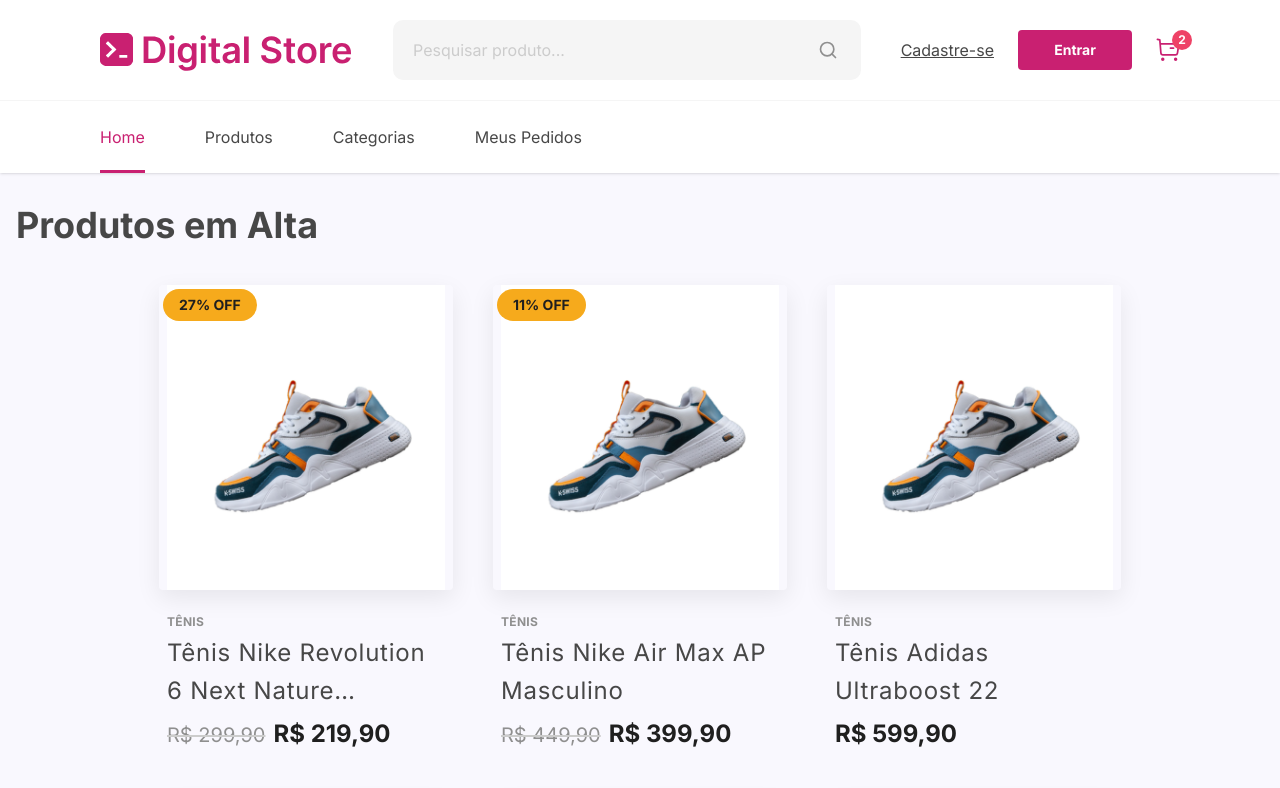
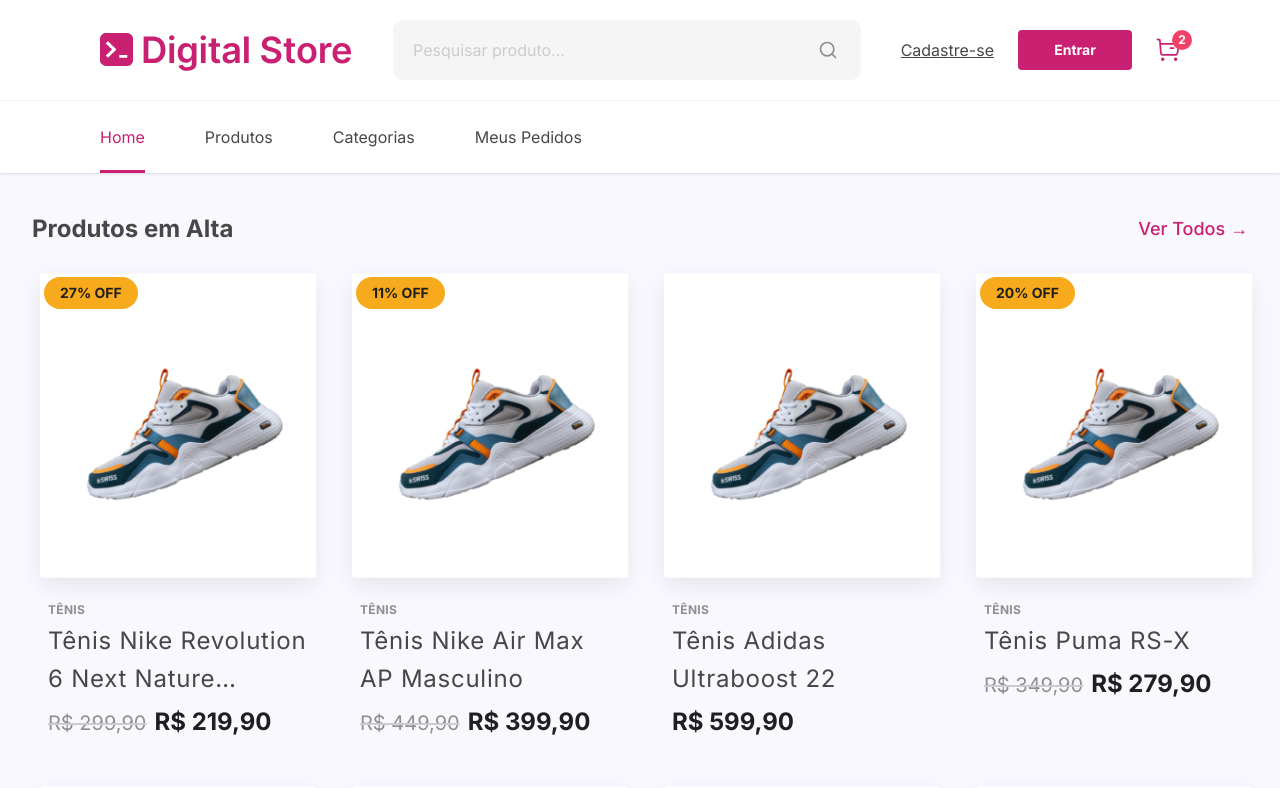
Before and after one commit to CaioIan/digital-store-frontend, a React (Vite) app: page / in a window 1280 px wide. Shown: the top 788 px of the page. Built offline with nearby package versions, Linux system fonts and the light colour scheme.

Commit message:
feat: implement section component for reusable page sections

```diff
--- a/src/components/ProductCard/index.tsx
+++ b/src/components/ProductCard/index.tsx
@@ -33,11 +33,11 @@
   return (
     <Link
       to={`/product/${id}`}
-      className="group block w-[310px] rounded-lg transition-shadow hover:shadow-sm"
+      className="group block w-[292px] rounded-lg transition-shadow hover:shadow-sm"
       aria-label={`Ver detalhes de ${name}`}
     >
       {/* Container da Imagem com Badge de Desconto */}
-      <div className="relative flex h-[321px] w-full items-center justify-center p-2">
+      <div className="relative flex h-[321px] w-[292px] items-center justify-center p-2">
         <img
           src={image}
           alt={name}
--- /dev/null
+++ b/src/components/Section/index.tsx
@@ -0,0 +1,42 @@
+import type { ReactNode } from 'react'
+import RouterLink from '../RouterLink'
+
+interface SectionProps {
+  title: string
+  titleAlign?: 'left' | 'center'
+  link?: {
+    text: string
+    href: string
+  }
+  children: ReactNode
+}
+
+export const Section = ({
+  title,
+  titleAlign = 'left',
+  link,
+  children
+}: SectionProps) => {
+  return (
+    <section className="w-full my-10">
+      <div
+        className={`flex items-center mb-5 ${
+          titleAlign === 'center' ? 'justify-center' : 'justify-between'
+        }`}
+      >
+        <h2 className="text-2xl font-bold text-dark-gray-2">{title}</h2>
+
+        {link && (
+          <RouterLink
+            to={link.href}
+            className="text-lg text-primary font-medium hover:underline"
+          >
+            {link.text} &rarr;
+          </RouterLink>
+        )}
+      </div>
+
+      <div className="w-full">{children}</div>
+    </section>
+  )
+}
--- a/src/pages/HomePage/index.tsx
+++ b/src/pages/HomePage/index.tsx
@@ -1,5 +1,6 @@
 import { useEffect, useState } from 'react'
 import ProductCard from '@/components/ProductCard'
+import { Section } from '@/components/Section'
 import { getProducts } from '@/services/productService'
 import type { Product } from '@/types/Product'
 
@@ -26,11 +27,11 @@
   }, [])
 
   return (
-    <div className="container mx-auto px-4 py-8">
-      <h1 className="mb-8 text-4xl font-bold text-dark-gray-2">
-        Produtos em Alta
-      </h1>
-
+    <div className="max-w-7xl mx-auto px-8">
+      <Section
+        title="Produtos em Alta"
+        link={{ text: 'Ver Todos', href: '/produtos' }}
+      >
         {loading ? (
           <div className="flex items-center justify-center py-20">
             <p className="text-lg text-light-gray">Carregando produtos...</p>
@@ -40,7 +41,7 @@
             <p className="text-lg text-error">{error}</p>
           </div>
         ) : (
-        <div className="flex flex-wrap justify-center gap-x-[24px] gap-y-6">
+          <div className="grid grid-cols-1 sm:grid-cols-2 md:grid-cols-3 lg:grid-cols-4 gap-x-[32px] gap-y-6">
             {products.map((product) => (
               <ProductCard
                 key={product.id}
@@ -54,6 +55,7 @@
             ))}
           </div>
         )}
+      </Section>
     </div>
   )
 }
```
Also changed, not shown: 1 other file (tests, documents, lock files or other folders). Lines whose indentation alone changed are shown as unchanged.
